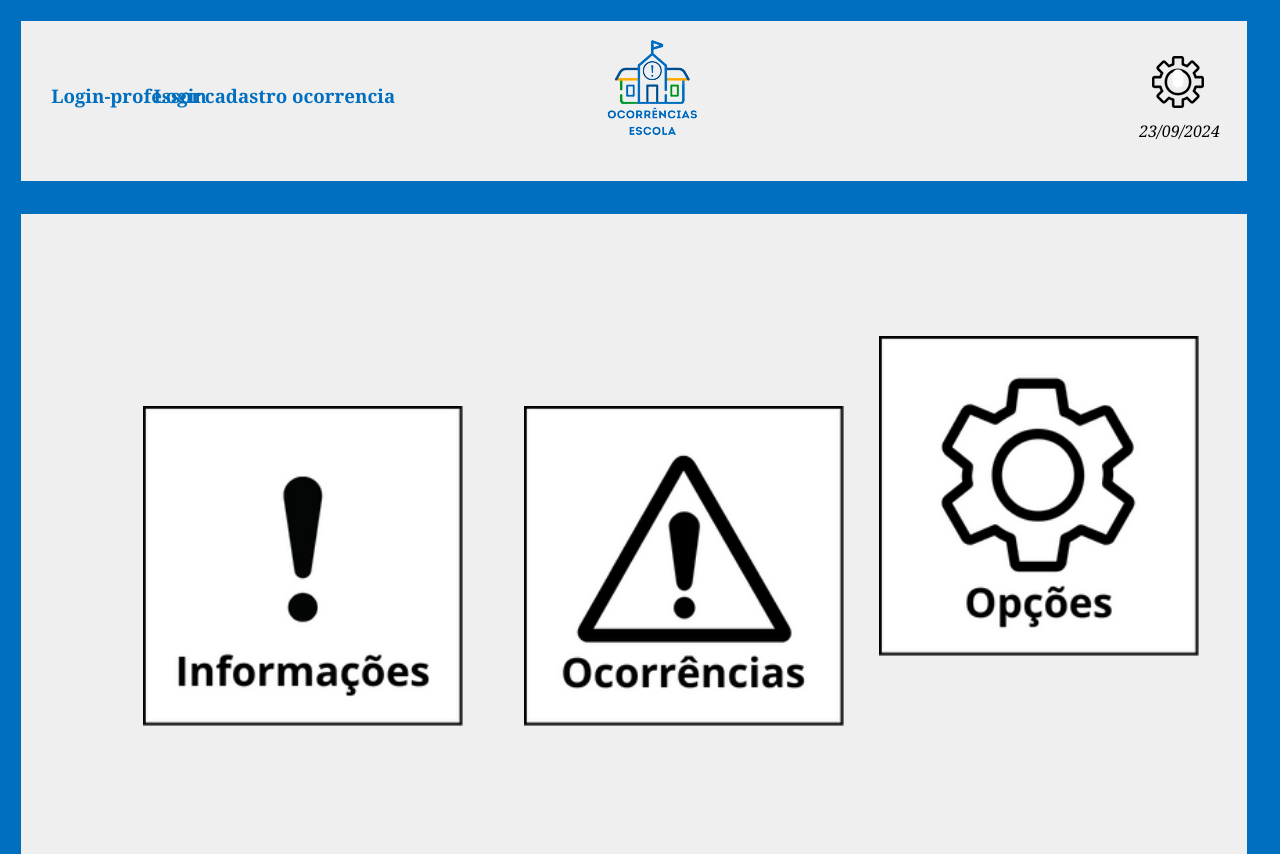
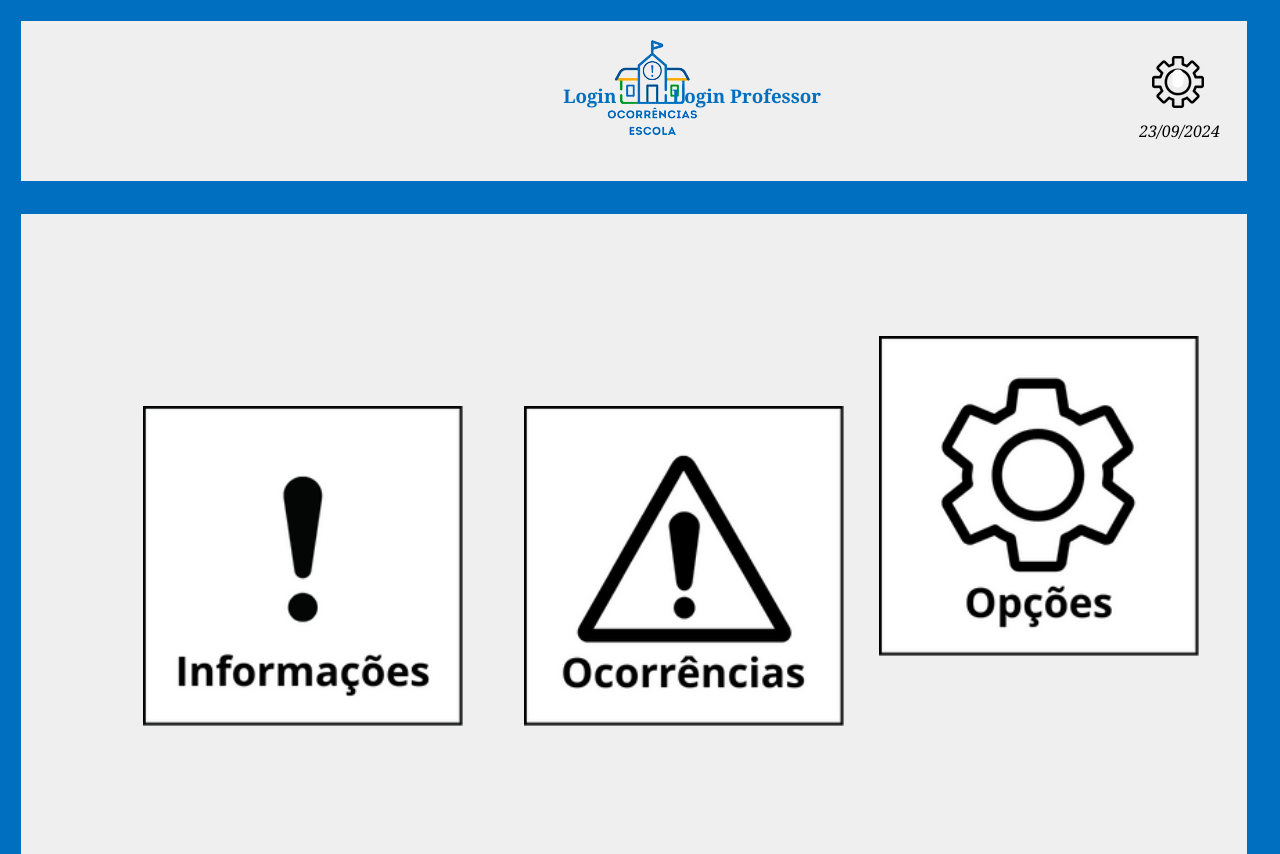
Before and after one commit to Dutrasilvathiago/sistema-ocorr-ncia, a plain HTML site: page principal.html in a window 1280 px wide. Shown: the top 854 px of the page. Drawn offline with Linux system fonts and the light colour scheme.

Commit message:
Add files via upload

```diff
--- a/principal.html
+++ b/principal.html
@@ -10,11 +10,10 @@
 <body>
     <header>
         <img src="foto_perfil.png" alt="">
-        <a href="cadastro.html"><h3 class="login_btn">Login</h3></a><br><br>
-        <a href="cadastro-ocorrencia.html"><h3 class="login_ocor">cadastro ocorrencia</h3></a><br>
-        <a href="cadastro_prof.html"><h3 class="login_prof">Login-professor</h3></a><br>
+        <a href="cadastro.html"><h3 class="login_btn">Login</h3></a>
         <img src="imagens/logo.png" alt="" class="logo">
-       <a href="confing.html"><img src="imagens/confg.png"class="btn_config"></a>
+        <a href="cadastro_prof.html" alt="" ><h3 class="login_prof">Login Professor</h3></a>
+        <a href="confing;html"><img src="imagens/confg.png"class="btn_config"></a>
         <time datetime="AAAA-MM-DDTHH:MM:SS" class="time">23/09/2024</time>
 
 
@@ -28,7 +27,7 @@
         <a href="info.html"><img src="imagens/info.png" class="btn_inf"></a>
 
 
-       <a href="ocorrencia.html"><img src="imagens/ocorrencia.png" class="btn_oco"></a>
+       <a href="ocorrencias.html"><img src="imagens/ocorrencia.png" class="btn_oco"></a>
 
 
 
--- a/style_principal.css
+++ b/style_principal.css
@@ -3,8 +3,6 @@
     top: 10%;
     left: 42%;
     color: #006FBF;
-
-
 }
 
 .logo{
@@ -12,32 +10,27 @@
     top: 5%;
     left: 47%;
 }
+
 .login_btn{
     position: absolute;
     top: 8%;
-    left: 12%;
+    left: 44%;
     color: #006FBF;
+}
 
-}
 .login_prof{
     position: absolute;
     top: 8%;
-    left: 4%;
+    left: 52.5%;
     color: #006FBF;
+}
 
-}
-.login_ocor{
-    position: absolute;
-    top: 8%;
-    left: 16%;
-    color: #006FBF;
-
-}
 .cadastrar{
     position: absolute;
     top: 7%;
     left: 55%;
 }
+
 .foto_perfil{
     position: absolute;
     left: 2%;
@@ -54,7 +47,6 @@
     position: absolute;
     left: 90%;
     top: 7%;
-
 }
 
 .time{
@@ -63,7 +55,6 @@
     top: 15%;
     font-style: oblique;
 }
-
 
 body{
     margin-right: 20px;
@@ -80,7 +71,6 @@
     grid-gap: 4px;/*espaçamento entres o main, aside , header e footer */
 }
 
-
 header{
     margin: 1%;
     text-align: center;
@@ -89,9 +79,7 @@
     height: 10rem;
 }
 
-
 main{
-
     margin: 1%;
     position: relative;
     grid-area: mai;
@@ -104,10 +92,7 @@
     height: 50%;
     top: 30%;
     left: 10%;
-
-
 }
-
 
 .btn_oco{
     position: absolute;
@@ -123,17 +108,9 @@
     padding-left: 70%;
     padding-top: 10%;
     height: 50%;
-
 }
 
-
-
-
-
-
-
 aside{
-
     margin: 1%;
     height: auto;
     grid-area: asi;
@@ -142,7 +119,6 @@
 }
 
 footer{
-
     margin: 1%;
     position: relative;
     grid-area: foo;
```
Also changed, not shown: cadastro-ocorrencia.html (+2 -1 lines), cadastro_prof.html (+1 -0 lines), historico.css (+1 -8 lines).
